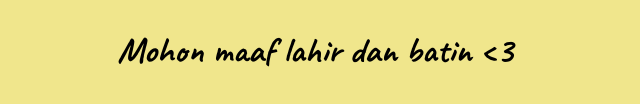
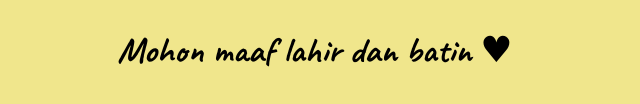
Before and after one commit to sakitkepala/FrontEnd-Lebaran-AndikaPriyotamaD, a plain HTML site: page index.html in a window 1280 px wide. Shown: the part 486-590 px from the top of the page, 325-965 px from the left. Drawn offline with Linux system fonts and the light colour scheme.

Commit message:
Emoji hati

```diff
--- a/index.html
+++ b/index.html
@@ -29,7 +29,7 @@
 
     <div class="ucapan">
       <h1 class="heading-selamat">Selamat Hari Raya Idul Fitri</h1>
-      <h2 class="heading-maaf">Mohon maaf lahir dan batin &lt;3</h2>
+      <h2 class="heading-maaf">Mohon maaf lahir dan batin &#9829;</h2>
     </div>
   </main>
 </body>
```
